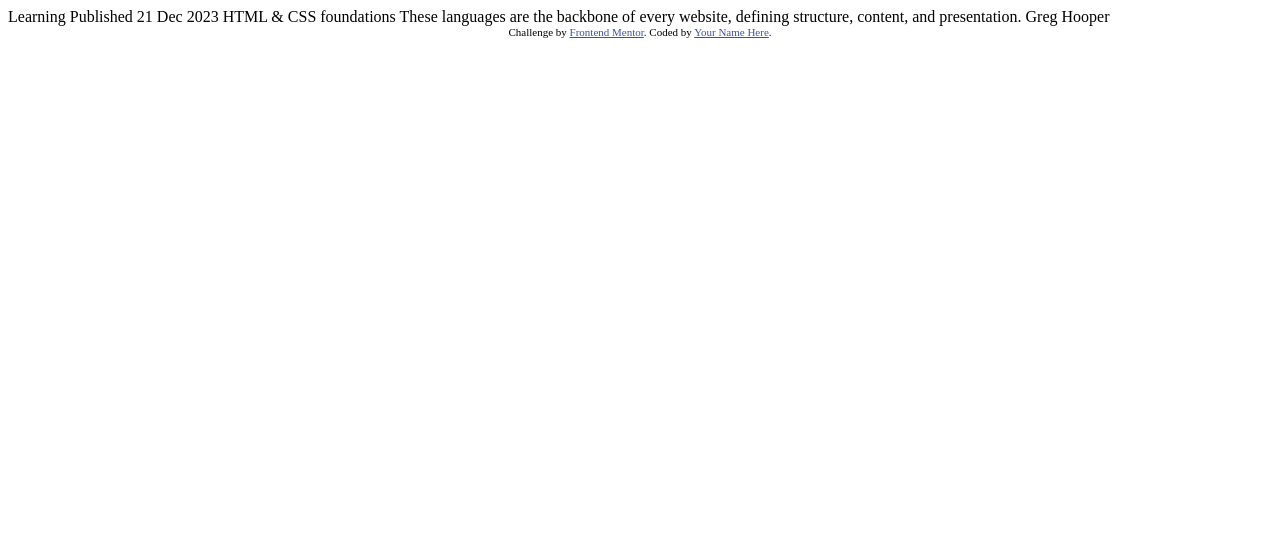
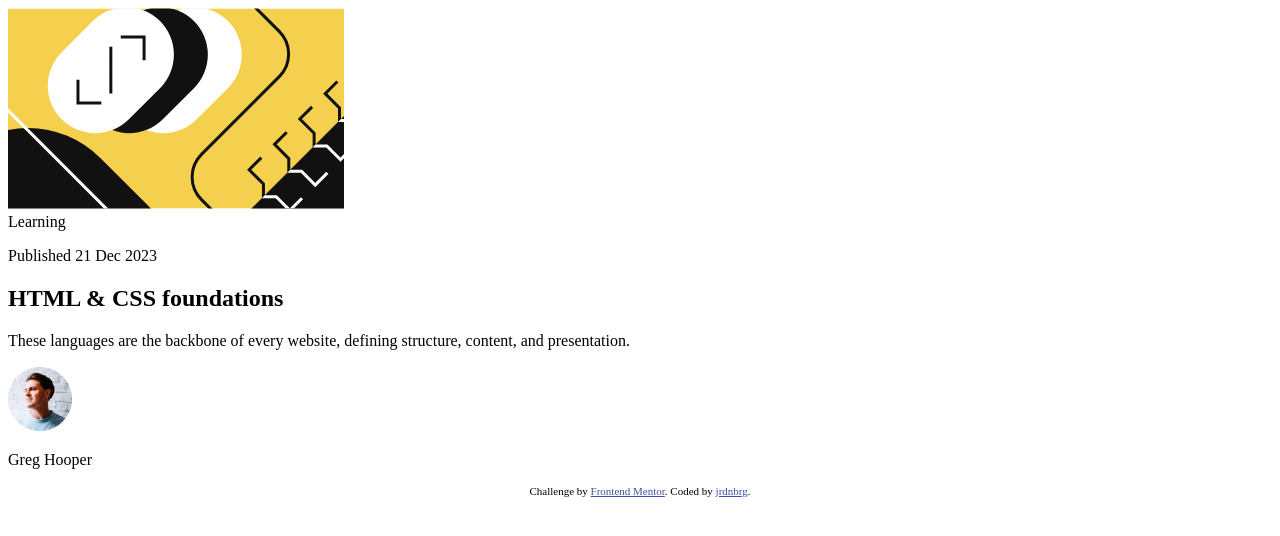
Before and after one commit to jrdnbrg/blog-preview-card, a plain HTML site: page index.html in a window 1280 px wide. Drawn offline with Linux system fonts and the light colour scheme.

Commit message:
Update index.html

```diff
--- a/index.html
+++ b/index.html
@@ -12,20 +12,20 @@
 
 </head>
 <body>
-
-  Learning
-
-  Published 21 Dec 2023
-
-  HTML & CSS foundations
-
-  These languages are the backbone of every website, defining structure, content, and presentation.
-
-  Greg Hooper
-
-  <div class="attribution">
+  <article>
+    <img class="illustration-article" src="assets/images/illustration-article.svg" alt="Abstract illustration with overlapping black and white shapes on a yellow background, featuring geometric lines and design elements.">
+    <header>Learning</header>
+    <p class="publishing-date">Published <time>21 Dec 2023</time></p>
+    <h1 class="title">HTML & CSS foundations</h1>
+    <p class="description">These languages are the backbone of every website, defining structure, content, and presentation.</p>
+    <div class="author">
+      <img src="assets/images/image-avatar.webp" alt="Profile picture of Greg Hooper">
+      <p>Greg Hooper</p>
+    </div>
+  </article>
+  <footer class="attribution">
     Challenge by <a href="https://www.frontendmentor.io?ref=challenge" target="_blank">Frontend Mentor</a>.
-    Coded by <a href="#">Your Name Here</a>.
-  </div>
+    Coded by <a href="#">jrdnbrg</a>.
+  </footer>
 </body>
 </html>
```
